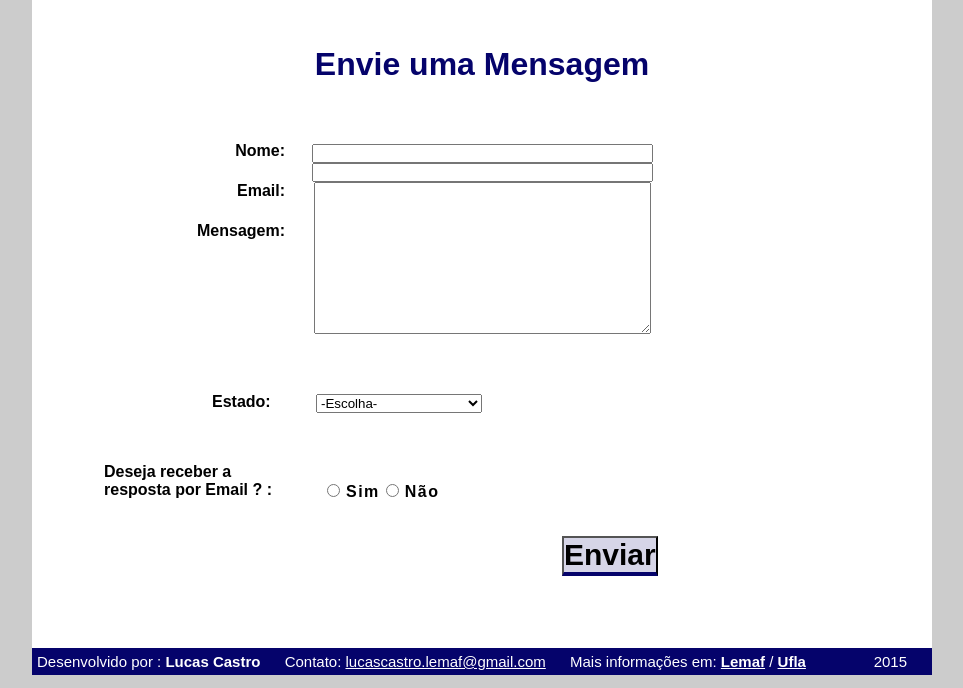
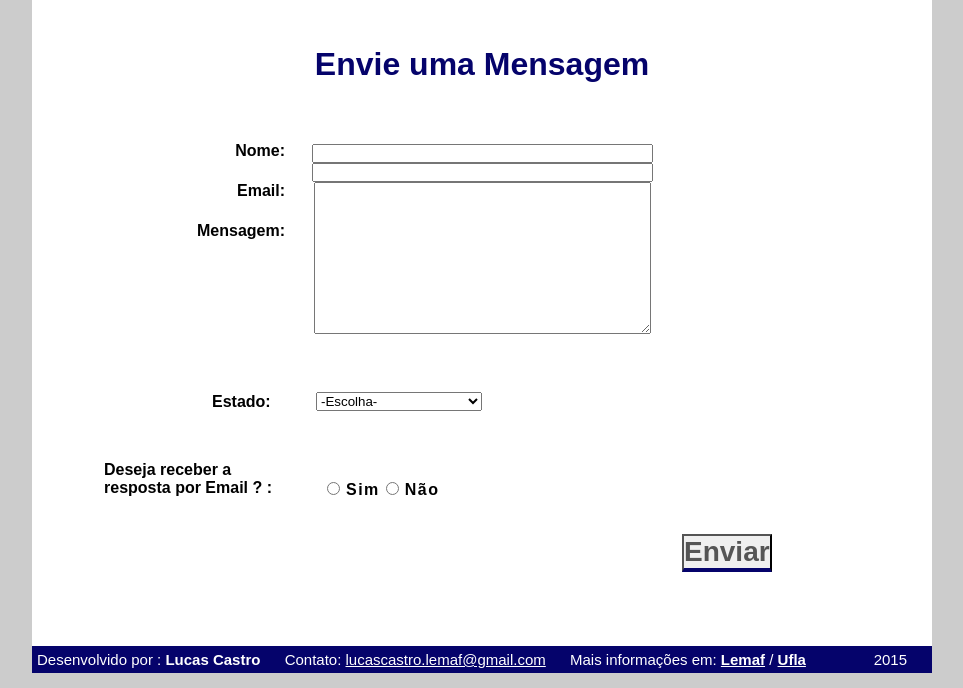
Before and after one commit to LucasLemaf/SitePessoal, a PHP site: page /html/contato.html in a window 1280 px wide. Shown: the part 112-800 px from the top of the page, without its empty margins (158-1121 px from the left). Run offline with PHP 8.4, Linux system fonts and the light colour scheme.

Commit message:
pequenas mudancas na parte de Css da pagina de Contato

```diff
--- a/css/style.css
+++ b/css/style.css
@@ -253,7 +253,7 @@ p {
 
 .inputs select {
 
-	margin-top: 64px;
+	margin-top: 62px;
 	margin-left: -166px;
 }
 #pergunta {
@@ -276,8 +276,10 @@ p {
 }
 
 .enviar button {
-	background-color: #D6D5E7;
-	font-size: 30px;
+	color: #555;
+	font-size: 28px;
 	border-bottom: solid 4px #05036B;
+	/* uma outra cor para o botão #425692 */
 	font-weight: bold;
+	margin-left: 120px;
 }
--- a/html/contato.html
+++ b/html/contato.html
@@ -1,7 +1,7 @@
 <html>
 <head>
 	<meta charset='utf-8'>
-	<title>Currículo</title>
+	<title>Contato</title>
 	<link rel="stylesheet" type="text/css" href="../css/style.css">
 </head>
 <body>
@@ -41,7 +41,7 @@
 				<div class="inputs">
 					<span>
 						<td><input type="text" name="nome" size="40"><br/></td>
-					</span>
+						</span>
 					<span>
 						<td><input type="text" name="nome" size="40"> <br /></td>
 					</span>
@@ -51,9 +51,11 @@
 					</span>
 				</div>
 
+
 				<div id="formulario" class="colunas">
 					<label>Estado:</label>
 				</div>
+
 
 				<div class="inputs">
 					<span>
@@ -95,9 +97,9 @@
 
 				<div class="radio_button">
 					<input type="radio" name="sim" id="Sim" value="Sim">
-						<strong>Sim</strong>
-						<input type="radio" name="não" id="Não" value="Não">
-						<for="Não"><strong>Não</strong>
+					<strong>Sim</strong>
+					<input type="radio" name="não" id="Não" value="Não">
+					<for="Não"><strong>Não</strong>
 				</div>
 
 				<div class="enviar">
@@ -105,9 +107,7 @@
 						Enviar
 					</button>
 				</div>
-
 			</div>
-
 		</div>
 
 		<footer>
@@ -122,7 +122,7 @@
 			</span>
 			<span id="ano_pagina">2015</span>
 		</footer>
-	</div>
+
 
 </body>
 </html>
```
